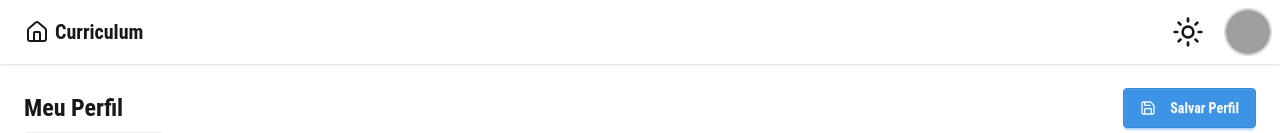
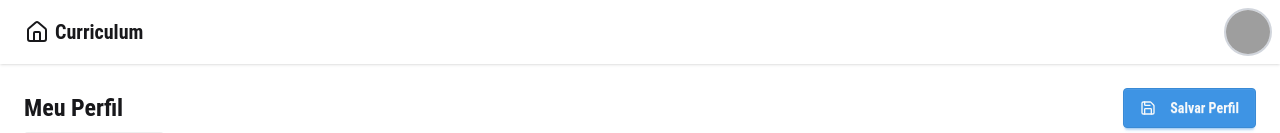
Before and after one commit to PDM7/CV, a React (Vite) app: page /perfil in a window 1280 px wide. Shown: the top 133 px of the page. Built offline with nearby package versions, Linux system fonts and the light colour scheme; grey boxes are pictures that could not be loaded.

Commit message:
tema removido

```diff
--- a/index.html
+++ b/index.html
@@ -5,15 +5,15 @@
     <link rel="icon" type="image/svg+xml" href="/vite.svg" />
     <meta name="viewport" content="width=device-width, initial-scale=1.0" />
     <title>Gerador de currículo</title>
-    <script>
+    <!-- <script>
       (function () {
         const saved = localStorage.getItem("theme");
         document.documentElement.dataset.theme =
           saved === "dark" ? "dark" : "custom";
       })();
-    </script>
+    </script> -->
   </head>
-  <body>
+  <body data-theme="custom">
     <div id="root"></div>
     <script type="module" src="/src/main.tsx"></script>
   </body>
--- a/src/components/Header.tsx
+++ b/src/components/Header.tsx
@@ -9,7 +9,7 @@ type CurriculumHeaderProps = {
 };
 
 export function CurriculumHeader({ onClick }: CurriculumHeaderProps) {
-  const { theme, toggleTheme } = useTheme();
+  // const { theme, toggleTheme } = useTheme();
 
   return (
     <nav className="flex items-center justify-between p-3 shadow-md bg-base-200 no-print">
@@ -20,7 +20,7 @@ export function CurriculumHeader({ onClick }: CurriculumHeaderProps) {
         </a>
       </div>
       <div className="navbar-end space-x-5">
-        <label className="swap swap-rotate">
+        {/* <label className="swap swap-rotate">
           <input
             type="checkbox"
             className="theme-controller"
@@ -29,7 +29,7 @@ export function CurriculumHeader({ onClick }: CurriculumHeaderProps) {
           />
           <Sun className="swap-off h-8 w-8" />
           <MoonStar className="swap-on h-8 w-8 " />
-        </label>
+        </label> */}
 
         <button type="button" className="btn btn-secondary" onClick={onClick}>
           Exportar
@@ -41,7 +41,7 @@ export function CurriculumHeader({ onClick }: CurriculumHeaderProps) {
 
 export default function Navbar() {
   const { perfil } = useUser();
-  const { theme, toggleTheme } = useTheme();
+  // const { theme, toggleTheme } = useTheme();
   const nav = useNavigate();
   const { logout } = useUser();
   const avatarSrc = perfil.foto;
@@ -59,7 +59,7 @@ export default function Navbar() {
       <div className="navbar-end space-x-5">
         {/* Theme toggle */}
 
-        <label className="swap swap-rotate">
+        {/* <label className="swap swap-rotate">
           <input
             type="checkbox"
             className="theme-controller"
@@ -70,7 +70,7 @@ export default function Navbar() {
           />
           <Sun className="swap-off h-8 w-8" />
           <MoonStar className="swap-on h-8 w-8 " />
-        </label>
+        </label> */}
 
         {/* Profile */}
         <div className="dropdown dropdown-hover dropdown-end">
```
